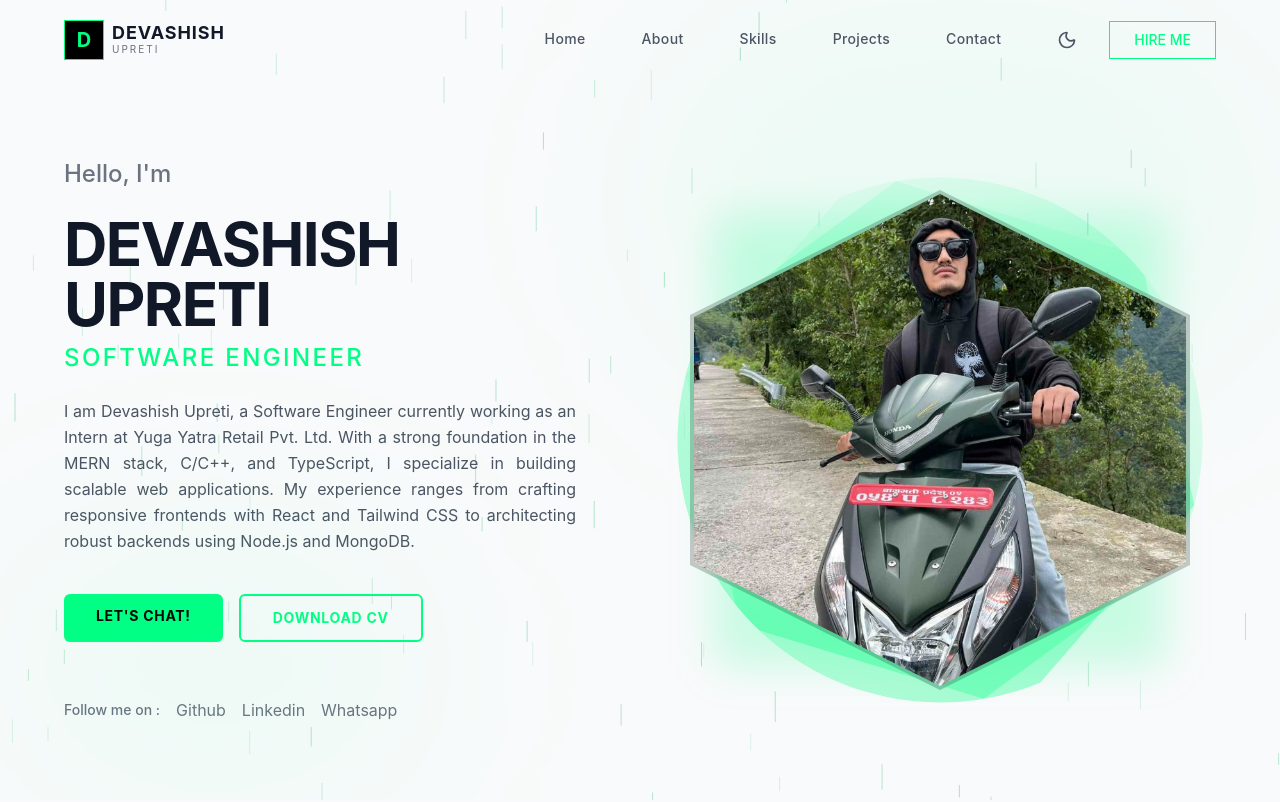
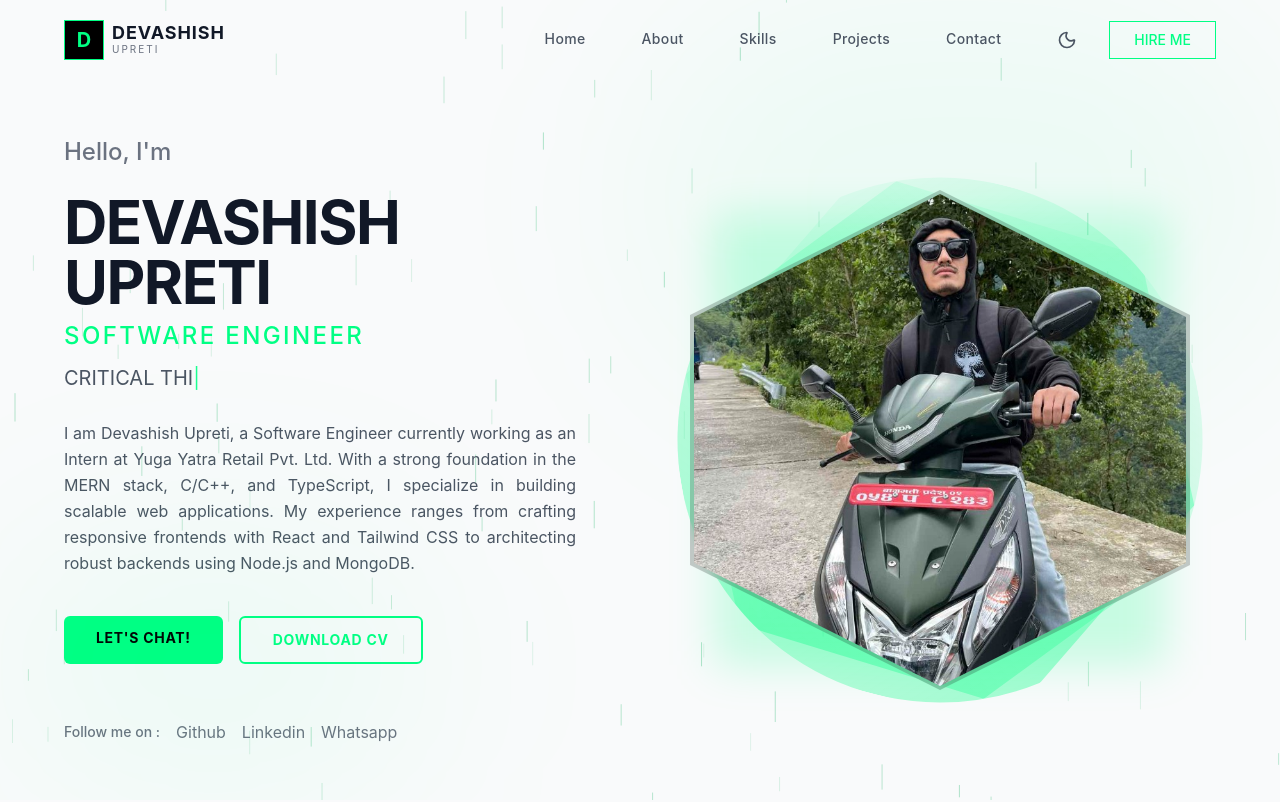
Before and after one commit to devCodeUp03/DevashishUpretiPortfolio, a React (Vite) app: page / in a window 1280 px wide. Shown: the top 802 px of the page. Built offline with nearby package versions, Linux system fonts and the light colour scheme.

Commit message:
Add typing animation effect to Hero section with developer qualities

```diff
--- /dev/null
+++ b/src/hooks/useTypingEffect.js
@@ -0,0 +1,38 @@
+import { useState, useEffect } from 'react';
+
+const useTypingEffect = (words, typingSpeed = 100, deletingSpeed = 50, pauseDuration = 2000) => {
+    const [currentWordIndex, setCurrentWordIndex] = useState(0);
+    const [currentText, setCurrentText] = useState('');
+    const [isDeleting, setIsDeleting] = useState(false);
+
+    useEffect(() => {
+        const currentWord = words[currentWordIndex];
+
+        const timeout = setTimeout(() => {
+            if (!isDeleting) {
+                // Typing
+                if (currentText.length < currentWord.length) {
+                    setCurrentText(currentWord.slice(0, currentText.length + 1));
+                } else {
+                    // Pause before deleting
+                    setTimeout(() => setIsDeleting(true), pauseDuration);
+                }
+            } else {
+                // Deleting
+                if (currentText.length > 0) {
+                    setCurrentText(currentText.slice(0, -1));
+                } else {
+                    // Move to next word
+                    setIsDeleting(false);
+                    setCurrentWordIndex((prevIndex) => (prevIndex + 1) % words.length);
+                }
+            }
+        }, isDeleting ? deletingSpeed : typingSpeed);
+
+        return () => clearTimeout(timeout);
+    }, [currentText, isDeleting, currentWordIndex, words, typingSpeed, deletingSpeed, pauseDuration]);
+
+    return currentText;
+};
+
+export default useTypingEffect;
--- a/src/sections/Hero.jsx
+++ b/src/sections/Hero.jsx
@@ -3,8 +3,29 @@ import { motion } from 'framer-motion';
 import HexagonImage from '../components/HexagonImage';
 import { personalInfo } from '../data/portfolio';
 import { slideUp, scaleUp } from '../utils/animations';
+import useTypingEffect from '../hooks/useTypingEffect';
 
 const Hero = () => {
+    const qualities = [
+        "Problem Solver",
+        "Critical Thinker",
+        "Logical Thinker",
+        "Fast Learner",
+        "Detail-Oriented",
+        "Strong Debugger",
+        "Clean Code Writer",
+        "Solution-Focused",
+        "Analytical Mindset",
+        "Continuous Learner",
+        "Systems Thinker",
+        "Performance-Oriented",
+        "Writes Maintainable Code",
+        "Breaks Down Complexity",
+        "Thinks Before Coding"
+    ];
+
+    const typedText = useTypingEffect(qualities, 80, 40, 1500);
+
     return (
         <section id="home" className="min-h-screen pt-20 flex items-center relative overflow-hidden transition-colors duration-300">
             {/* Background Gradients */}
@@ -28,6 +49,9 @@ const Hero = () => {
                         {personalInfo.name} <br />
                         <span className="text-primary text-xl md:text-2xl font-medium tracking-widest block mt-2">
                             {personalInfo.role}
+                        </span>
+                        <span className="text-gray-600 dark:text-gray-400 text-lg md:text-xl font-normal tracking-normal block mt-3 min-h-[2rem]">
+                            {typedText}<span className="animate-pulse text-primary">|</span>
                         </span>
                     </h1>
 
```
